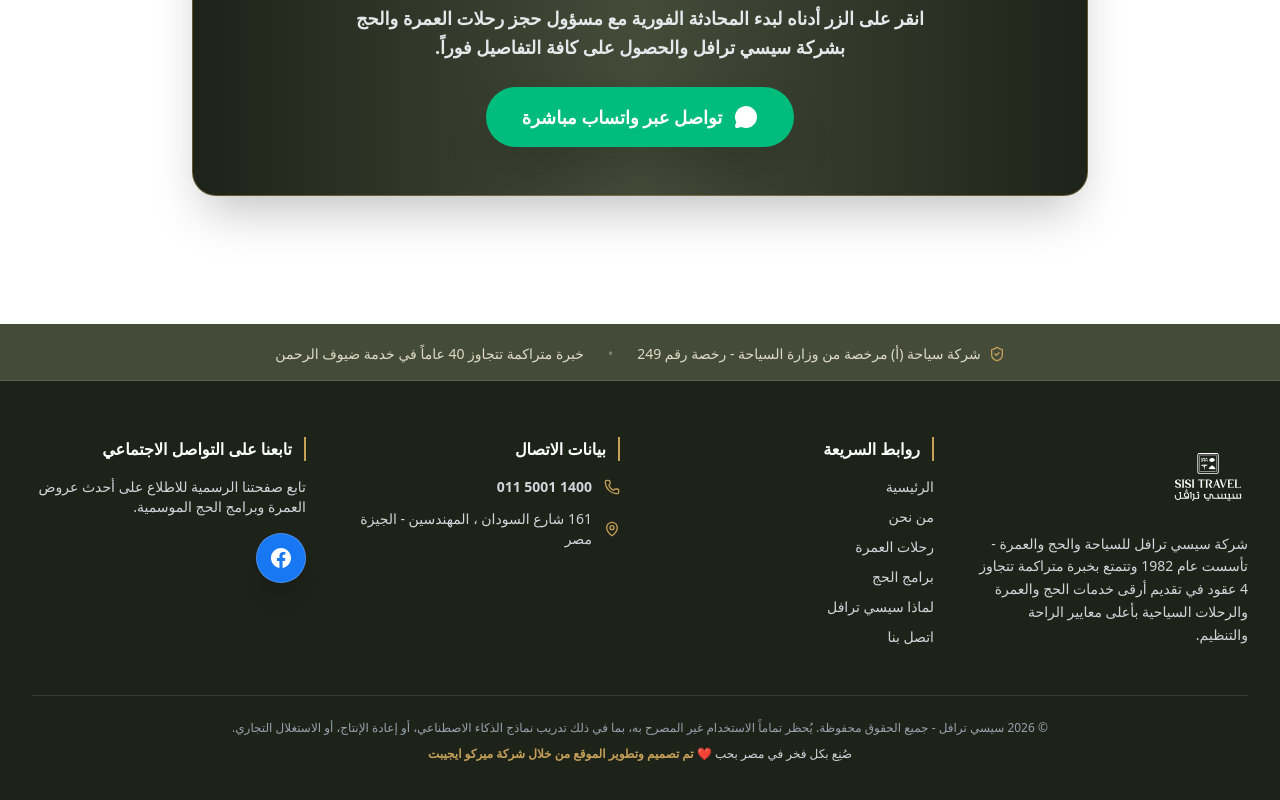
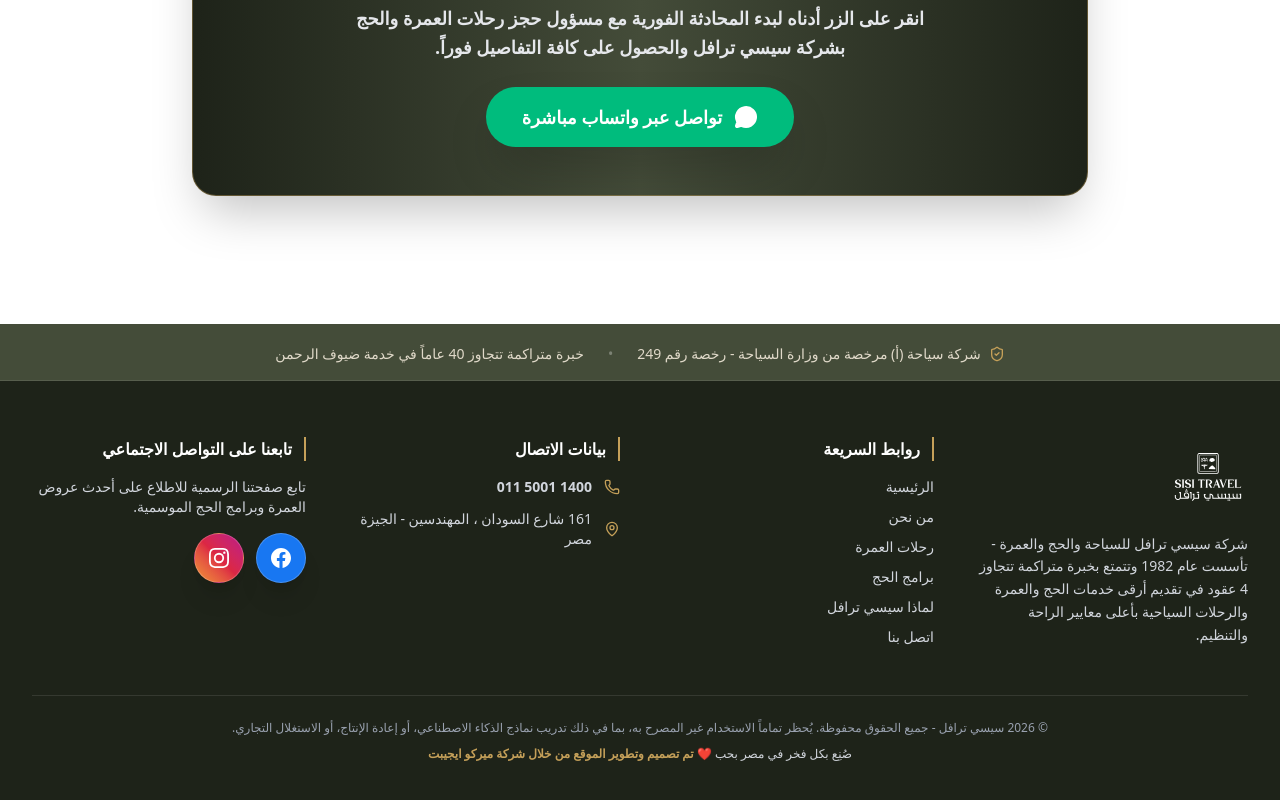
Before and after one commit to youssef-shaaban-dev/sisi-travel, a Next.js app: page / in a window 1280 px wide. Shown: the part 6067-6867 px from the top of the page. Built offline with nearby package versions, Linux system fonts and the light colour scheme; no server answers; the database is empty.

Commit message:
feat: add ContactSection, Footer components, and programsData

```diff
--- a/src/components/layout/Footer.tsx
+++ b/src/components/layout/Footer.tsx
@@ -1,9 +1,8 @@
 'use client';
 
-import React from 'react';
 import Image from 'next/image';
 import Link from 'next/link';
-import { Phone, MapPin, Clock, ShieldCheck } from 'lucide-react';
+import { Phone, MapPin, ShieldCheck } from 'lucide-react';
 import { COMPANY_DETAILS } from '@/data/programsData';
 
 export default function Footer() {
@@ -87,9 +86,9 @@
             <ul className="space-y-3 text-sm text-gray-300">
               <li className="flex items-center gap-3">
                 <Phone className="w-4 h-4 text-brand-gold flex-shrink-0" />
-                <a dir='ltr' href={`tel:${COMPANY_DETAILS.phone1Raw}`} className="hover:text-white font-bold">
+                <p dir='ltr' className="hover:text-white font-bold">
                   {COMPANY_DETAILS.phone1}
-                </a>
+                </p>
               </li>
               <li className="flex items-center gap-3">
                 <MapPin className="w-4 h-4 text-brand-gold flex-shrink-0" />
@@ -106,6 +105,7 @@
             <p className="text-sm text-gray-300 mb-4">
               تابع صفحتنا الرسمية للاطلاع على أحدث عروض العمرة وبرامج الحج الموسمية.
             </p>
+            <div className="flex items-center gap-3">
               <a
                 href={COMPANY_DETAILS.facebookUrl}
                 target="_blank"
@@ -117,6 +117,19 @@
                   <path d="M24 12.073c0-6.627-5.373-12-12-12s-12 5.373-12 12c0 5.99 4.388 10.954 10.125 11.854v-8.385H7.078v-3.47h3.047V9.43c0-3.007 1.792-4.669 4.533-4.669 1.312 0 2.686.235 2.686.235v2.953H15.83c-1.491 0-1.956.925-1.956 1.874v2.25h3.328l-.532 3.47h-2.796v8.385C19.612 23.027 24 18.062 24 12.073z"/>
                 </svg>
               </a>
+
+              <a
+                href={COMPANY_DETAILS.instagramUrl}
+                target="_blank"
+                rel="noopener noreferrer"
+                className="inline-flex items-center justify-center p-3.5 rounded-full bg-gradient-to-tr from-[#f09433] via-[#dc2743] to-[#bc1888] text-white shadow-xl transition-all duration-300 hover:scale-110 border border-white/20"
+                aria-label="حساب انستجرام الرسمي"
+              >
+                <svg className="w-5 h-5 fill-current text-white" viewBox="0 0 24 24">
+                  <path d="M12 2.163c3.204 0 3.584.012 4.85.07 3.252.148 4.771 1.691 4.919 4.919.058 1.265.069 1.645.069 4.849 0 3.205-.012 3.584-.069 4.849-.149 3.225-1.664 4.771-4.919 4.919-1.266.058-1.644.07-4.85.07-3.204 0-3.584-.012-4.849-.07-3.26-.149-4.771-1.699-4.919-4.92-.058-1.265-.07-1.644-.07-4.849 0-3.204.013-3.583.07-4.849.149-3.227 1.664-4.771 4.919-4.919 1.266-.057 1.645-.069 4.849-.069zM12 0C8.741 0 8.333.014 7.053.072 2.695.272.273 2.69.073 7.052.014 8.333 0 8.741 0 12c0 3.259.014 3.668.072 4.948.2 4.358 2.618 6.78 6.98 6.98C8.333 23.986 8.741 24 12 24c3.259 0 3.668-.014 4.948-.072 4.354-.2 6.782-2.618 6.979-6.98.059-1.28.073-1.689.073-4.948 0-3.259-.014-3.667-.072-4.947-.196-4.354-2.617-6.78-6.979-6.98C15.668.014 15.259 0 12 0zm0 5.838a6.162 6.162 0 100 12.324 6.162 6.162 0 000-12.324zM12 16a4 4 0 110-8 4 4 0 010 8zm6.406-11.845a1.44 1.44 0 100 2.881 1.44 1.44 0 000-2.881z"/>
+                </svg>
+              </a>
+            </div>
           </div>
         </div>
 
--- a/src/components/sections/ContactSection.tsx
+++ b/src/components/sections/ContactSection.tsx
@@ -1,7 +1,7 @@
-import { Phone, MapPin, Clock, MessageCircle } from 'lucide-react';
+import { MessageCircle } from 'lucide-react';
 import SectionHeading from '@/components/ui/SectionHeading';
 import MotionWrapper from '@/components/ui/MotionWrapper';
-import { COMPANY_DETAILS, getWhatsAppLink } from '@/data/programsData';
+import { getWhatsAppLink } from '@/data/programsData';
 
 export default function ContactSection() {
   return (
--- a/src/data/programsData.ts
+++ b/src/data/programsData.ts
@@ -750,6 +750,7 @@
   licenseText: 'شركة سياحة (أ) مرخصة من وزارة السياحة - رخصة رقم 249',
   address: '161 شارع السودان ، المهندسين - الجيزة مصر',
   facebookUrl: 'https://www.facebook.com/SiSiTravelEGY/',
+  instagramUrl: 'https://www.instagram.com/sisitravelno1/',
   workingHours: 'من الأحد إلى الخميس: 9:00 صباحاً - 6:00 مساءً',
 };
 
```
Lines whose indentation alone changed are shown as unchanged.
